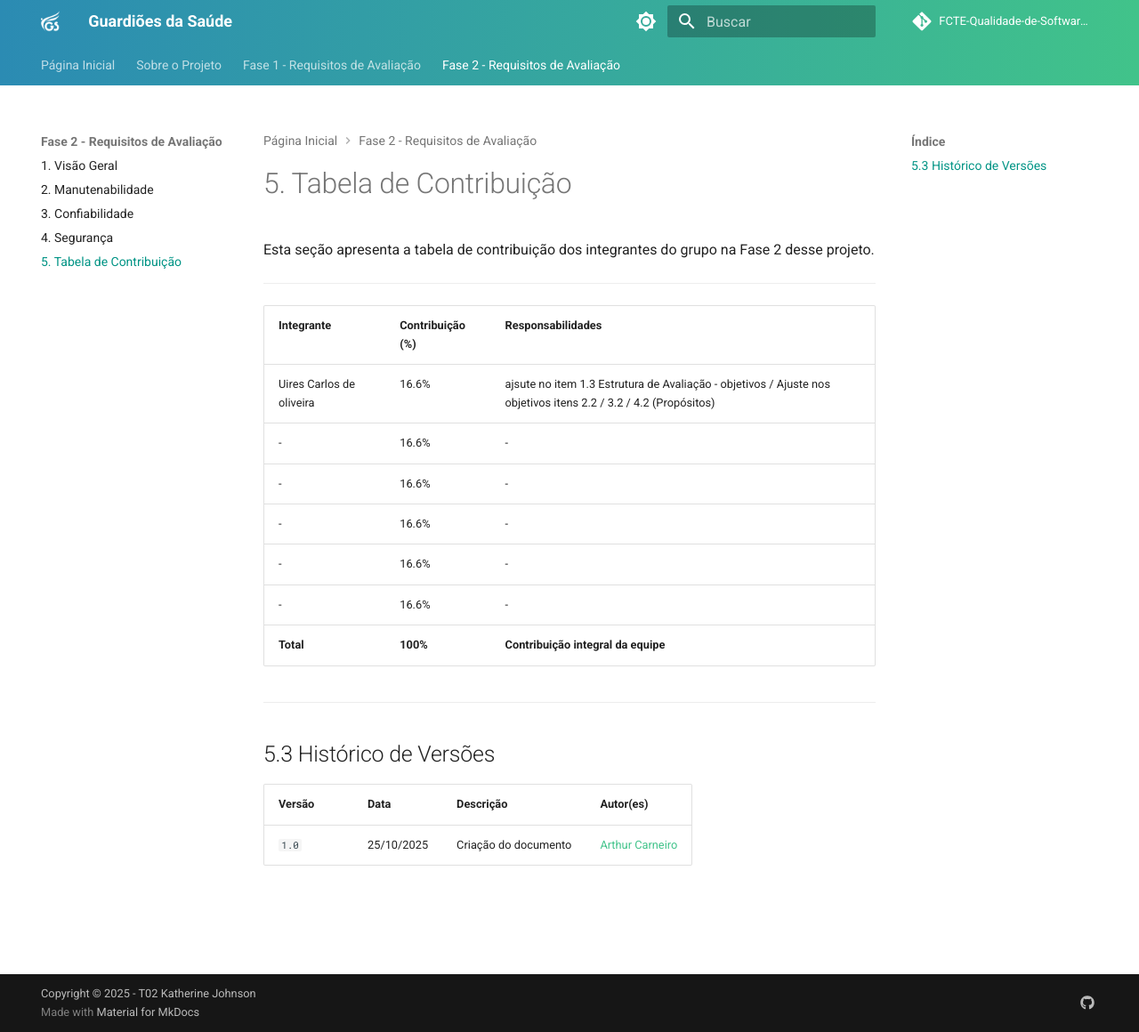
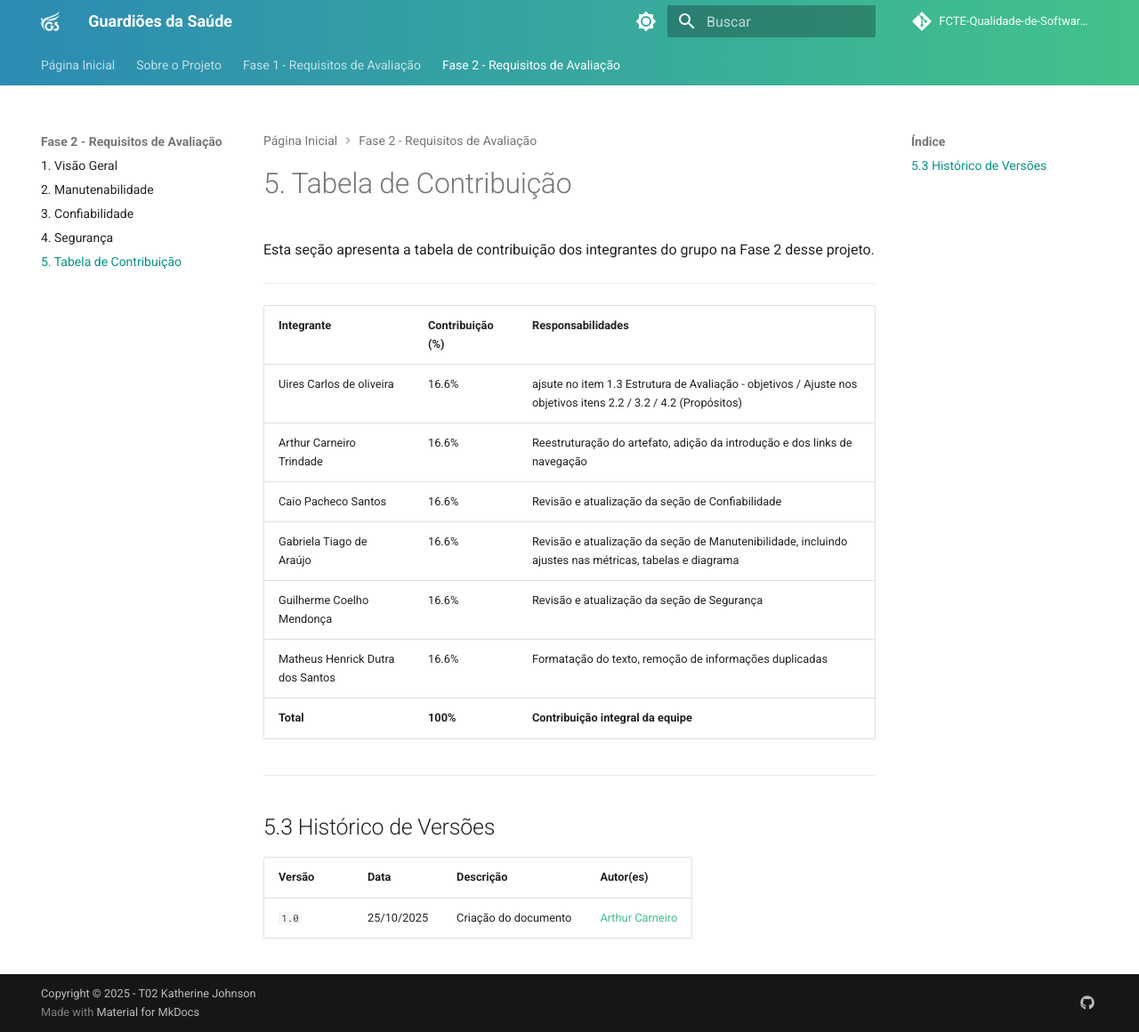
Before and after one commit to FCTE-Qualidade-de-Software-1/2025-2_T02_Katherine_Johnson, an MkDocs documentation site: the page built from docs/entregas/fase-2/tabela_contribuicao.md, in a window 1280 px wide and 1160 px high. Shown: the whole window at 89% size. Built offline with MkDocs 1.6.1 and Material for MkDocs 9.7.7, drawn with Linux system fonts in a browser that asks for light colours; comment, search, counter and statistics services are not loaded.

Commit message:
tabela de contr

```diff
--- a/docs/entregas/fase-2/tabela_contribuicao.md
+++ b/docs/entregas/fase-2/tabela_contribuicao.md
@@ -7,11 +7,11 @@ Esta seção apresenta a tabela de contribuição dos integrantes do grupo na Fa
 | Integrante | Contribuição (%) | Responsabilidades |
 |------------|------------------|-------------------|
 | Uires Carlos de oliveira | 16.6% | ajsute no item 1.3 Estrutura de Avaliação - objetivos / Ajuste nos objetivos itens 2.2 / 3.2 / 4.2 (Propósitos) |
-| - | 16.6% | - |
-| - | 16.6% | - |
-| - | 16.6% | - |
-| - | 16.6% | - |
-| - | 16.6% | - |
+| Arthur Carneiro Trindade | 16.6% | Reestruturação do artefato, adição da introdução e dos links de navegação |
+| Caio Pacheco Santos | 16.6% | Revisão e atualização da seção de Confiabilidade |
+| Gabriela Tiago de Araújo | 16.6% | Revisão e atualização da seção de Manutenibilidade, incluindo ajustes nas métricas, tabelas e diagrama |
+| Guilherme Coelho Mendonça | 16.6% | Revisão e atualização da seção de Segurança |
+| Matheus Henrick Dutra dos Santos | 16.6% | Formatação do texto, remoção de informações duplicadas |
 | **Total** | **100%** | **Contribuição integral da equipe** |
 
 ---
```
